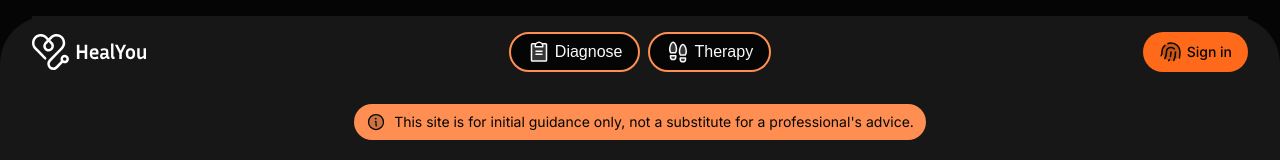
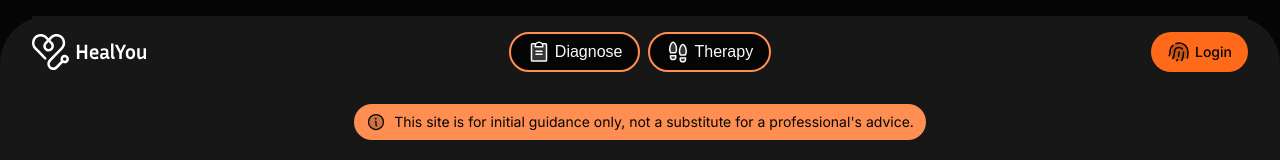
Before and after one commit to mightyeagle329/healyou, a Next.js app: page /therapy in a window 1280 px wide. Shown: the top 160 px of the page. Built offline with nearby package versions, Linux system fonts and the light colour scheme; no server answers; a web font is replaced by a local one.

Commit message:
style: update primary button color

```diff
--- a/components/AuthInfo.tsx
+++ b/components/AuthInfo.tsx
@@ -55,10 +55,10 @@ export default async function AuthInfo() {
       </DropdownMenuContent>
     </DropdownMenu>
   ) : (
-    <Button className="text-background" asChild>
+    <Button asChild>
       <Link href="/login">
         <FingerprintSimple size={24} weight="duotone" />
-        Sign in
+        Login
       </Link>
     </Button>
   );
--- a/components/ui/button.tsx
+++ b/components/ui/button.tsx
@@ -9,7 +9,7 @@ const buttonVariants = cva(
   {
     variants: {
       variant: {
-        default: "bg-primary text-primary-foreground hover:bg-primary/90",
+        default: "bg-primary text-background hover:bg-primary/90",
         destructive:
           "bg-destructive text-destructive-foreground hover:bg-destructive/90",
         outline:
```
